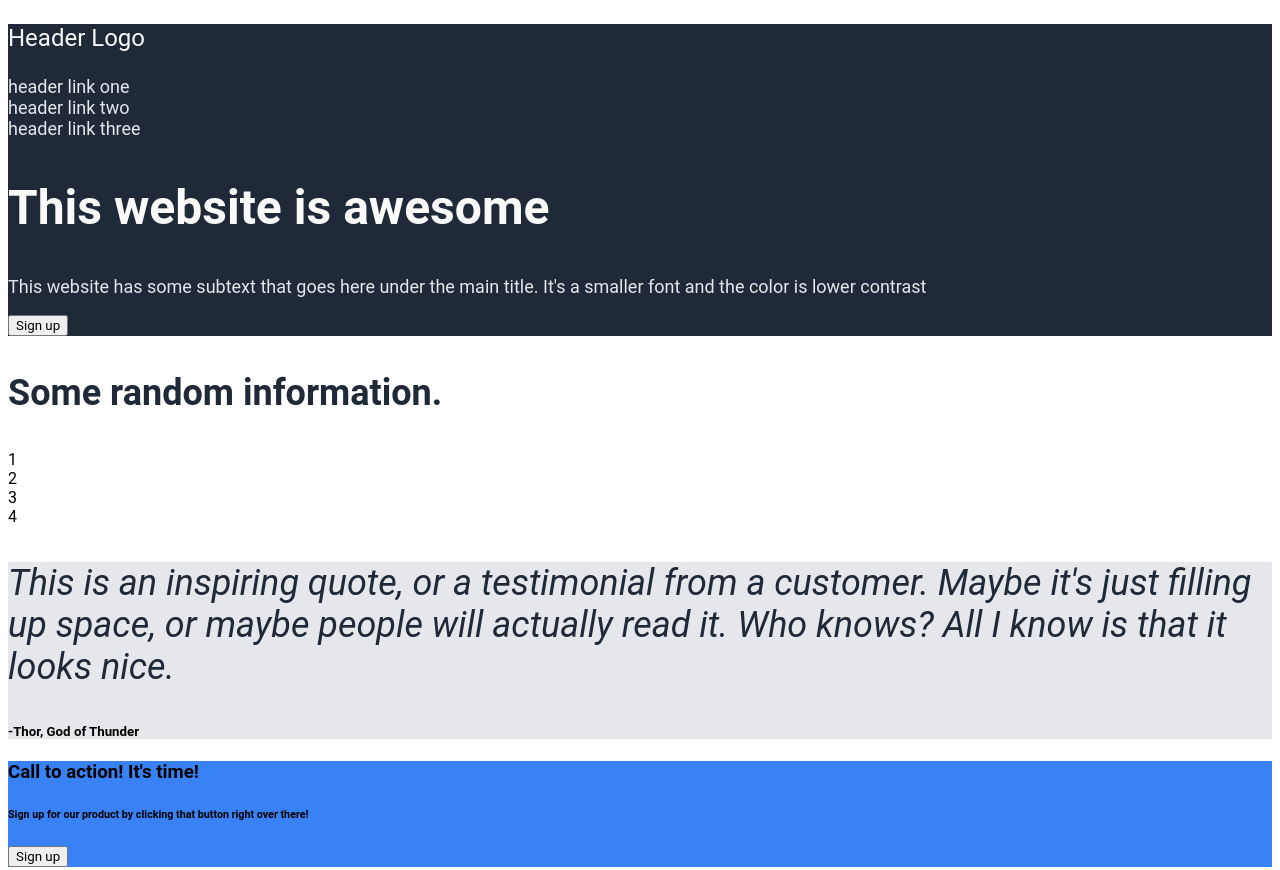
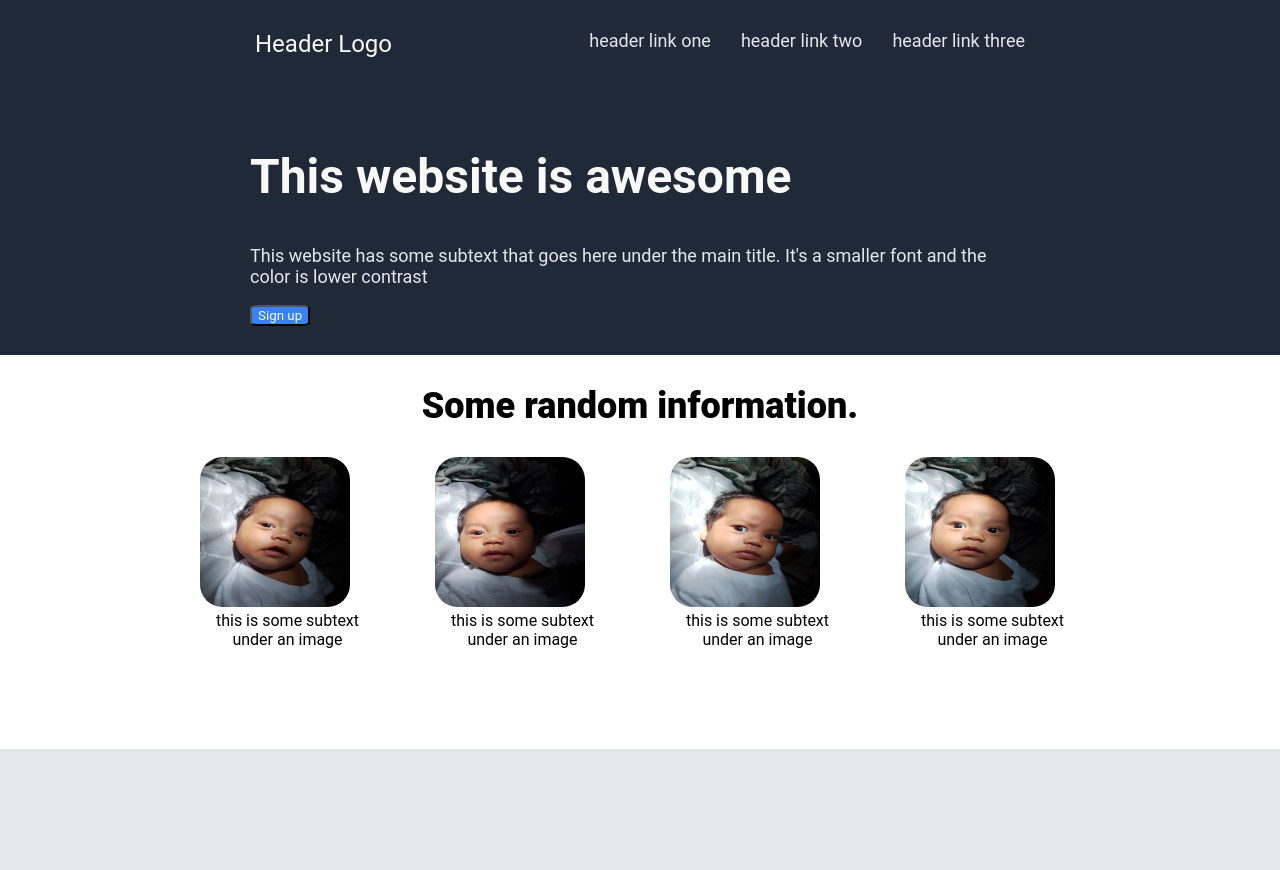
Before and after one commit to HelenaLags/Project-Landing-Page, a plain HTML site: page index.html in a window 1280 px wide. Shown: the top 870 px of the page. Drawn offline with Linux system fonts and the light colour scheme.

Commit message:
Fix hero, photos and quote sections, and some on call to action portion and add photos needed.

```diff
--- a/index.html
+++ b/index.html
@@ -8,39 +8,59 @@
     <body>
 
         <section class="hero">
-            <!--Header Logo-->
-            <p id="logo">Header Logo</p>
+            <!--Header logo here-->
             <div class="links">
-                <div>header link one</div>
-                <div>header link two</div>
-                <div>header link three</div>
+                <div class="logo">Header Logo</div>
+                <div class="item-1">header link one</div>
+                <div class="item-2">header link two</div>
+                <div class="item-3">header link three</div>
             </div>
-            <h1 id="main">This website is awesome</h1>
-            <p id="SecondaryText">This website has some subtext that goes here under the main title. It's a smaller font and the color is lower contrast</p>
-            <!--Will go back to this-->
-            <button type="button">Sign up</button>
-            <!--Placeholder for an image-->
+            <div class="boxes">
+                <div class="left">
+                    <h1 id="main">This website is awesome</h1>
+                    <p id="secondarytext">This website has some subtext that goes here under the main title. It's a smaller font and the color is lower contrast</p>
+                    <button class="herobutton">Sign up</button>
+                </div>
+                <div class="right">
+                    <!--Placeholder for an image-->
+                </div>
+            </div>
         </section>
 
-        <header class="InfoText">
-            <p>Some random information.</p>
-            <div class="subtext">
-                <div>1</div>
-                <div>2</div>
-                <div>3</div>
-                <div>4</div>
+        <div class="infotext">Some random information.</div>
+
+        <div class="infotextcontent">
+            <div>
+                <img src="./images/MyPhotos/1.jpg" alt="A photo of my baby boy, Hector.">
+                <div class="text">this is some subtext under an image</div>
             </div>
-        </header>
+            <div>
+                <img src="./images/MyPhotos/2.jpg" alt="A photo of my baby boy, Hector.">
+                <div class="text">this is some subtext under an image</div>
+            </div>
+            <div>
+                <img src="./images/MyPhotos/3.jpg" alt="A photo of my baby boy, Hector.">
+                <div class="text">this is some subtext under an image</div>
+            </div>
+            <div>
+                <img src="./images/MyPhotos/4.jpg" alt="A photo of my baby boy, Hector.">
+                <div class="text">this is some subtext under an image</div>
+            </div>
+        </div>
 
         <div class="quote">
-            <p><em>This is an inspiring quote, or a testimonial from a customer. Maybe it's just filling up space, or maybe people will actually read it. Who knows? All I know is that it looks nice.</em></p>
-            <h5>-Thor, God of Thunder</h5>
+            <div id="quote">
+                <p><em>This is an inspiring quote, or a testimonial from a customer. Maybe it's just filling up space, or maybe people will actually read it. Who knows? All I know is that it looks nice.</em></p>
+                <h3>-Thor, God of Thunder</h3>
+            </div>
         </div>
 
-        <div class="CallToAction">
-            <h3>Call to action! It's time!</h3>
-            <h6>Sign up for our product by clicking that button right over there!</h6>
-            <button type="button">Sign up</button>
+        <div class="calltoaction">
+            <div id="calltoaction">
+                <h3 id="calltoaction">Call to action! It's time!</h3>
+                <h6>Sign up for our product by clicking that button right over there!</h6>
+                <button class="calltoactionbutton">Sign up</button>
+            </div>
         </div>
 
         <footer>
--- a/style.css
+++ b/style.css
@@ -4,38 +4,40 @@
 }
 
 /* Dark background color (hero and footer) */
-section.hero,
+.hero,
 footer {
     background-color: #1f2937;
 }
 
 /* Hero main text ("this website is awesome") */
-section.hero > #main {
+#main {
     font-size: 48px;
     font-weight: bolder;
     color: #f9faf8;
 }
 
 /* Hero secondary text, header link text */
-section.hero > p#SecondaryText,
+#secondarytext,
 .links {
     font-size: 18px;
     color: #e5e7eb;
 }
 
 /* Header logo text */
-section.hero > #logo {
+.logo {
     font-size: 24px;
     color: #f9faf8;
 }
 
-/* Button color (for header), call to action background color #3882f6 - WILL GO BACK TO BUTTON LATER!!! */
-.CallToAction {
+/* Button color, call to action background color #3882f6 */
+.calltoaction > #calltoaction,
+.herobutton,
+.calltoactionbutton {
     background-color: #3882f6;
 }
 
 /* Information header text */
-header.InfoText > p{
+.infotext > p {
     font-size: 36px;
     font-weight: bolder;
     color: #1f2937;
@@ -47,7 +49,96 @@ header.InfoText > p{
 }
 
 /* Quote text ~ Italic on HTML (em)*/
-.quote > p {
+#quote > p {
     font-size: 36px;
     color: #1f2937;
 }
+
+/* My CSS Goes Here */
+
+body {
+    margin: 0;
+}
+
+.hero {
+    height: 225px;
+    padding: 30px 250px 100px;
+}
+
+#main {
+    padding-top: 50px;
+}
+
+.links {
+    display: flex;
+    justify-content: space-evenly;
+    padding-left: 5px;
+    padding-right: 5px;
+    gap: 30px;
+}
+
+.logo {
+    flex-grow: 1;
+}
+
+.infotext {
+    text-align: center;
+    margin: 30px;
+    font-size: 36px;
+    font-weight: 900;
+}
+
+ul {
+    list-style-type: none;
+}
+
+.infotextcontent {
+    display: flex;
+    justify-content: center;
+    gap: 60px;
+    margin-bottom: 100px;
+}
+
+img {
+    width: 150px;
+    height: 150px;
+    border-radius: 15%;
+}
+
+.text {
+    max-width: 175px;
+    text-align: center;
+}
+
+.quote {
+    padding-left: 410px;
+    padding-right: 465px;
+    padding-top: 125px;
+    height: 350px;
+}
+
+.quote > #quote > h3 {
+    display: flex;
+    justify-content: flex-end;
+}
+
+.calltoaction {
+    padding: 50px;
+}
+
+.calltoaction > #calltoaction {
+    margin-left: 200px;
+    margin-right: 200px;
+    margin-top: 25px;
+    padding-top: 50px;
+    height: 200px;
+    border-style: dashed;
+    color: white;
+}
+
+
+
+button {
+    border-radius: 15%;
+    color: #f9faf8;
+}
```
Also changed, not shown: images/MyPhotos/1.jpg (added), images/MyPhotos/2.jpg (added), images/MyPhotos/3.jpg (added), images/MyPhotos/4.jpg (added).
